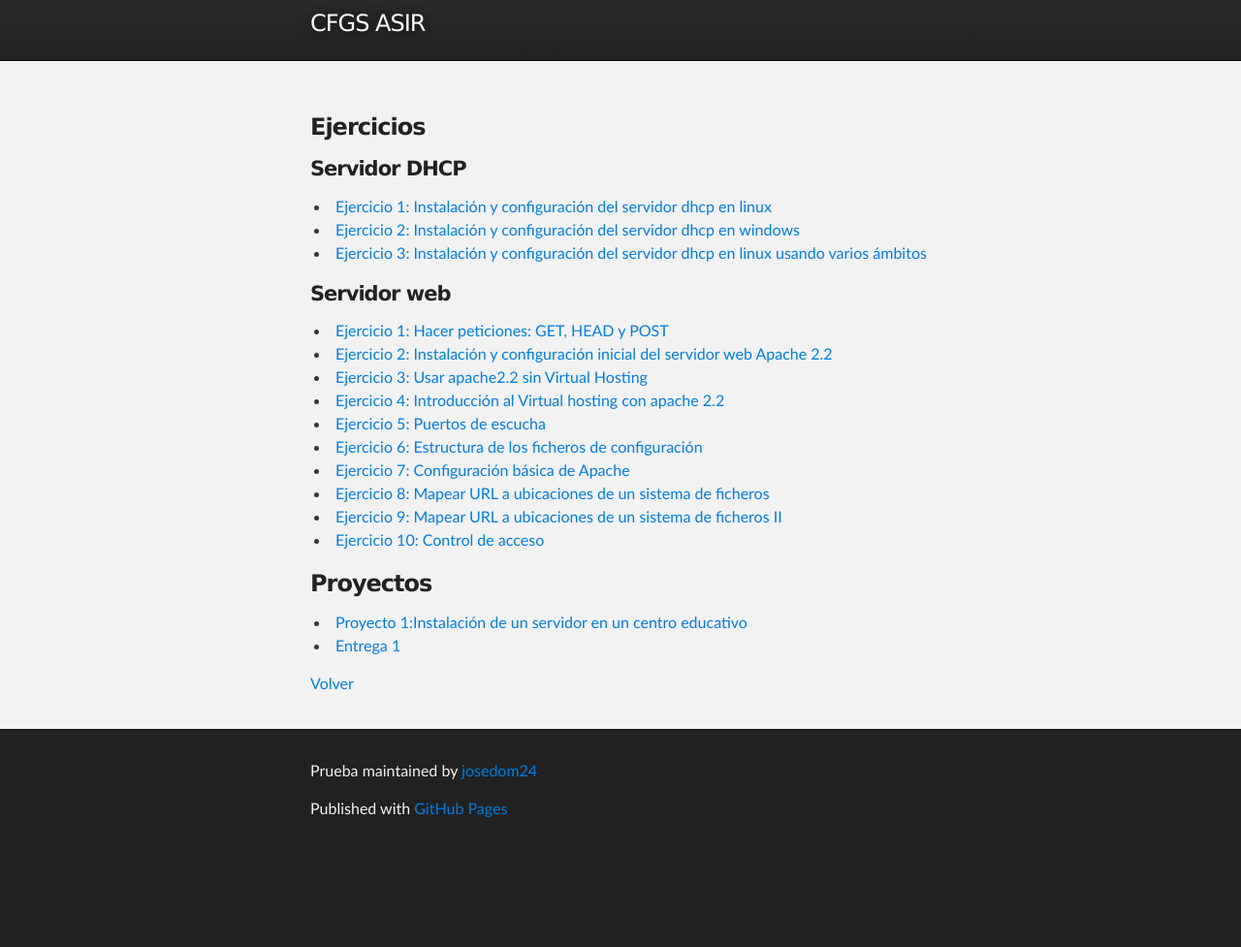
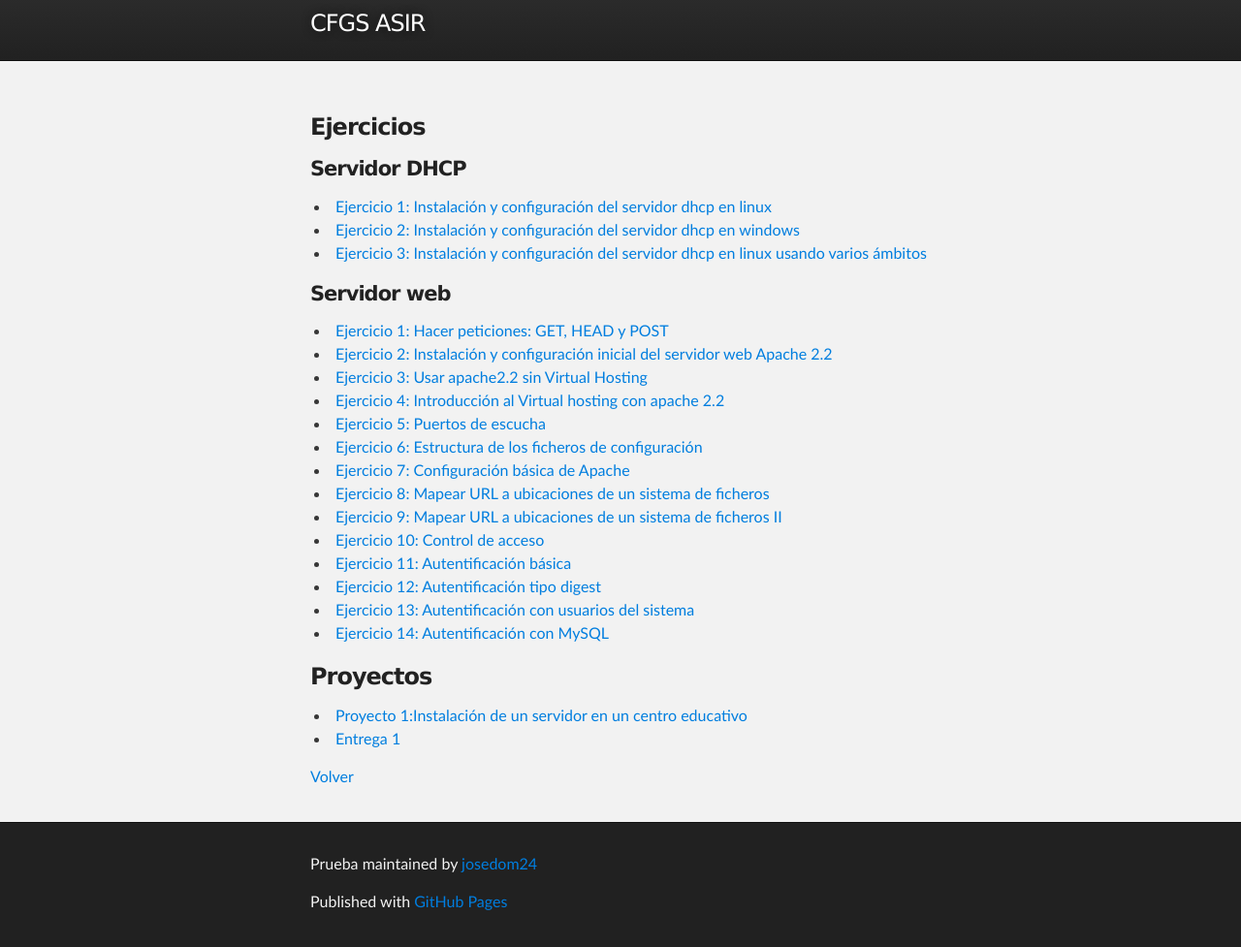
Before and after one commit to josedom24/josedom24.github.io, a Jekyll site: the page built from mod/serviciosgs/index.md, in a window 1280 px wide, cut to the strip 78-1055 px from the top of the page. Shown: the whole strip at 97% size. Built offline with Jekyll 4.4.1, drawn with Linux system fonts in a browser that asks for light colours; before the commit the page ends 959 px from its top, so only the background shows below that.

Commit message:
Update index.md

```diff
--- a/mod/serviciosgs/index.md
+++ b/mod/serviciosgs/index.md
@@ -23,6 +23,11 @@ tagline: CFGS ASIR
 * [Ejercicio 8: Mapear URL a ubicaciones de un sistema de ficheros](e_web_8)
 * [Ejercicio 9: Mapear URL a ubicaciones de un sistema de ficheros II](e_web_9)
 * [Ejercicio 10: Control de acceso](e_web_10)
+* [Ejercicio 11: Autentificación básica](e_web_11)
+* [Ejercicio 12: Autentificación tipo digest](e_web_12)
+* [Ejercicio 13: Autentificación con usuarios del sistema](e_web_13)
+* [Ejercicio 14: Autentificación con MySQL](e_web_14)
+
 
 ### Proyectos
 
```
